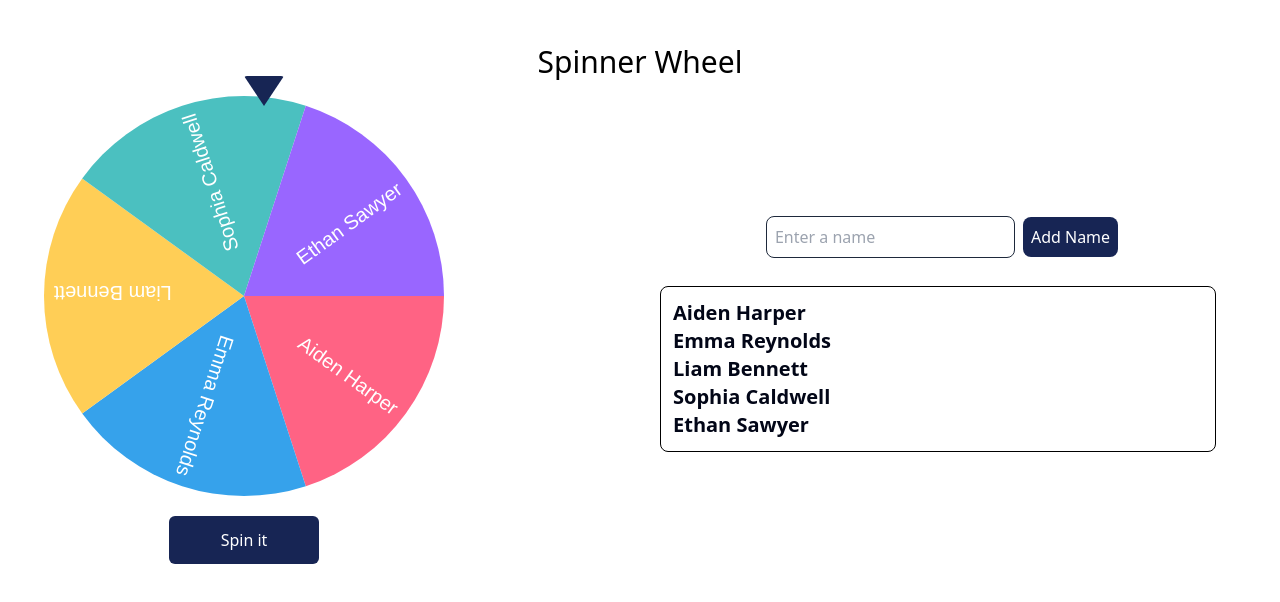
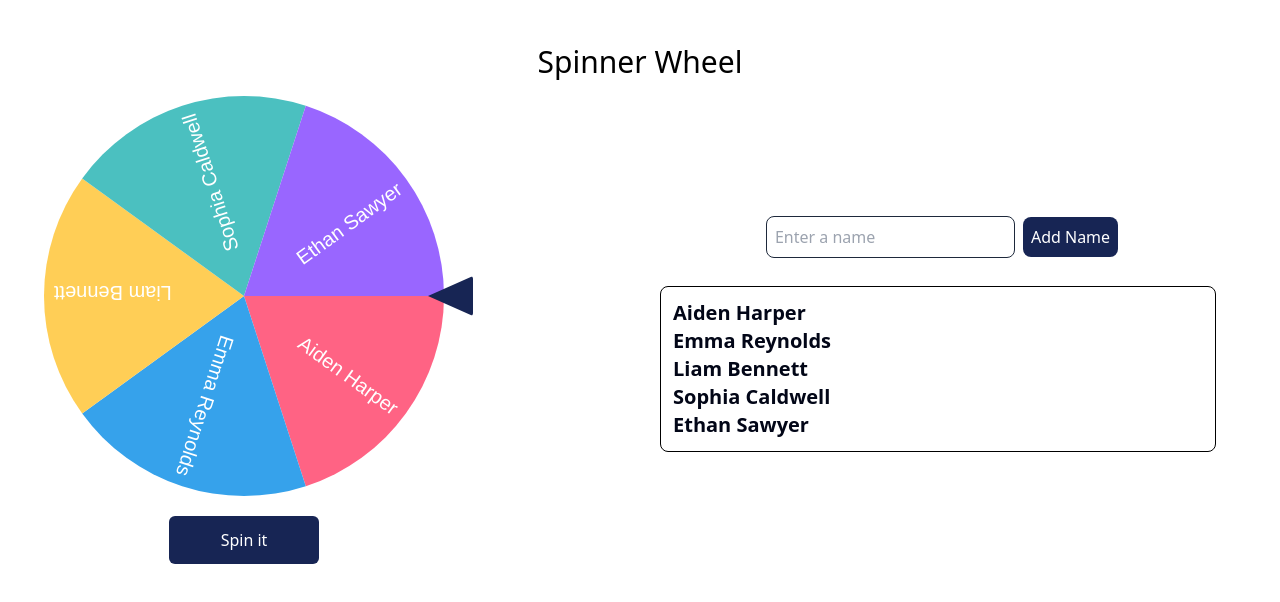
Before and after one commit to Moinulilm10/WPXPO-Task, a React (Vite) app in the folder task_1_spinning-wheel/: page / in a window 1280 px wide. Shown: the top 602 px of the page. Built offline with nearby package versions, Linux system fonts and the light colour scheme.

Commit message:
Removed unnecessary comments and file path headers, updated spin angle and time in Wheel component, and modified arrow styles in WheelSpinner.css

```diff
--- a/task_1_spinning-wheel/src/components/AddNameForm.jsx
+++ b/task_1_spinning-wheel/src/components/AddNameForm.jsx
@@ -1,4 +1,3 @@
-// src/components/AddNameForm.js
 import { useState } from "react";
 
 const AddNameForm = ({ addName }) => {
--- a/task_1_spinning-wheel/src/components/NameList.jsx
+++ b/task_1_spinning-wheel/src/components/NameList.jsx
@@ -1,4 +1,3 @@
-// src/components/NameList.js
 const NameList = ({ names }) => {
   return (
     <div className="text-left top-[1em] text-xl text-slate-950 font-semibold border border-black rounded-lg m-5 p-3">
--- a/task_1_spinning-wheel/src/components/Wheel.jsx
+++ b/task_1_spinning-wheel/src/components/Wheel.jsx
@@ -1,4 +1,3 @@
-// src/components/Wheel.js
 import { useEffect, useRef } from "react";
 
 const Wheel = ({ names, colors, isSpinning, onSpinEnd }) => {
@@ -38,14 +37,14 @@ const Wheel = ({ names, colors, isSpinning, onSpinEnd }) => {
       const canvas = canvasRef.current;
       const ctx = canvas.getContext("2d");
       let angle = 0;
-      let spinAngleStart = Math.random() * 10 + 10;
+      let spinAngleStart = Math.random() * 10 + 30; // Increased starting spin angle for faster initial spin
       let spinTime = 0;
-      const spinTimeTotal = Math.random() * 3 + 4 * 1000;
+      const spinTimeTotal = (Math.random() * 3 + 4) * 1500; // Increased total spin time for longer duration
 
       const rotateWheel = () => {
         spinTime += 30;
         if (spinTime >= spinTimeTotal) {
-          const degrees = (angle * 180) / Math.PI + 90;
+          const degrees = (angle * 180) / Math.PI + 90 + 270;
           const arcd = (2 * Math.PI) / names.length;
           const index = Math.floor(
             (360 - (degrees % 360)) / (360 / names.length)
--- a/task_1_spinning-wheel/src/components/WheelSpinner2.jsx
+++ b/task_1_spinning-wheel/src/components/WheelSpinner2.jsx
@@ -1,5 +1,4 @@
-// src/components/WheelSpinner.js
-import React, { useState } from "react";
+import { useState } from "react";
 import "../styles/WheelSpinner.css";
 import AddNameForm from "./AddNameForm";
 import NameList from "./NameList";
--- a/task_1_spinning-wheel/src/styles/WheelSpinner.css
+++ b/task_1_spinning-wheel/src/styles/WheelSpinner.css
@@ -24,7 +24,7 @@ button:disabled {
   margin: 1em 0;
 }
 
-.arrow {
+/* .arrow {
   position: absolute;
   top: -20px;
   left: 50%;
@@ -36,6 +36,19 @@ button:disabled {
   border-left: 20px solid transparent;
   border-right: 20px solid transparent;
   border-bottom: 30px solid rgb(23, 37, 84);
+} */
+
+.arrow {
+  position: absolute;
+  top: 200px;
+  right: -29px;
+  transform: translateY(-50%);
+  width: 0;
+  height: 0;
+  border-radius: 3px;
+  border-top: 20px solid transparent;
+  border-bottom: 20px solid transparent;
+  border-right: 45px solid rgb(23, 37, 84); /* Changed from border-left to border-right */
 }
 
 .names-list {
```
